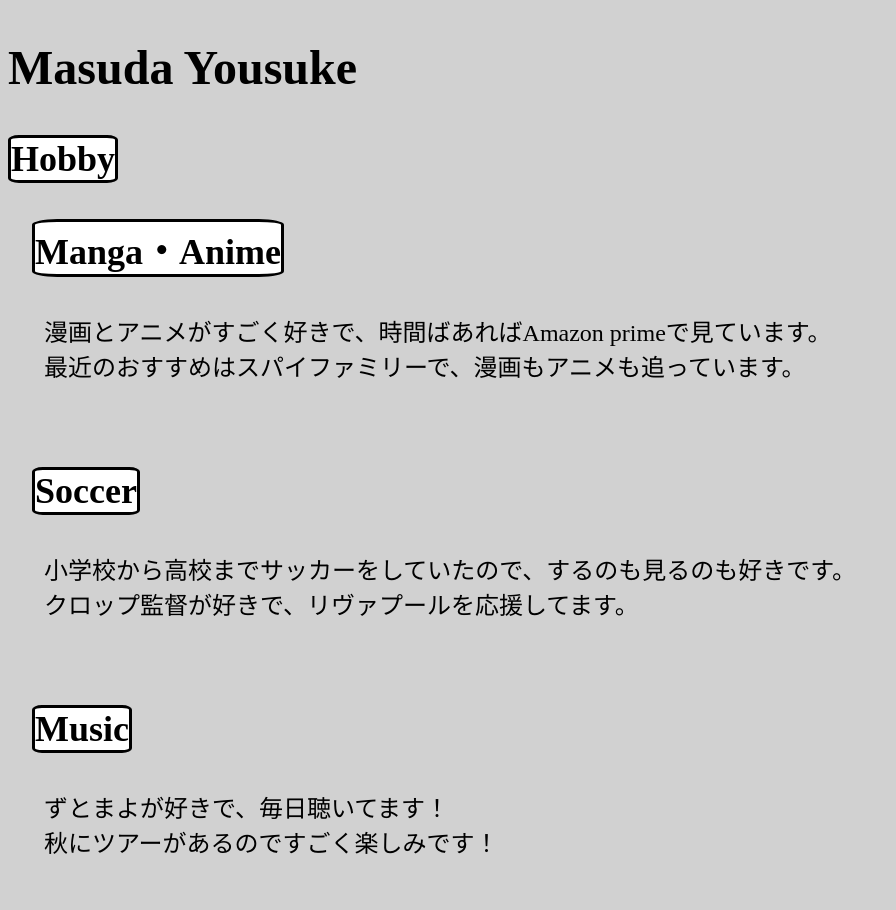
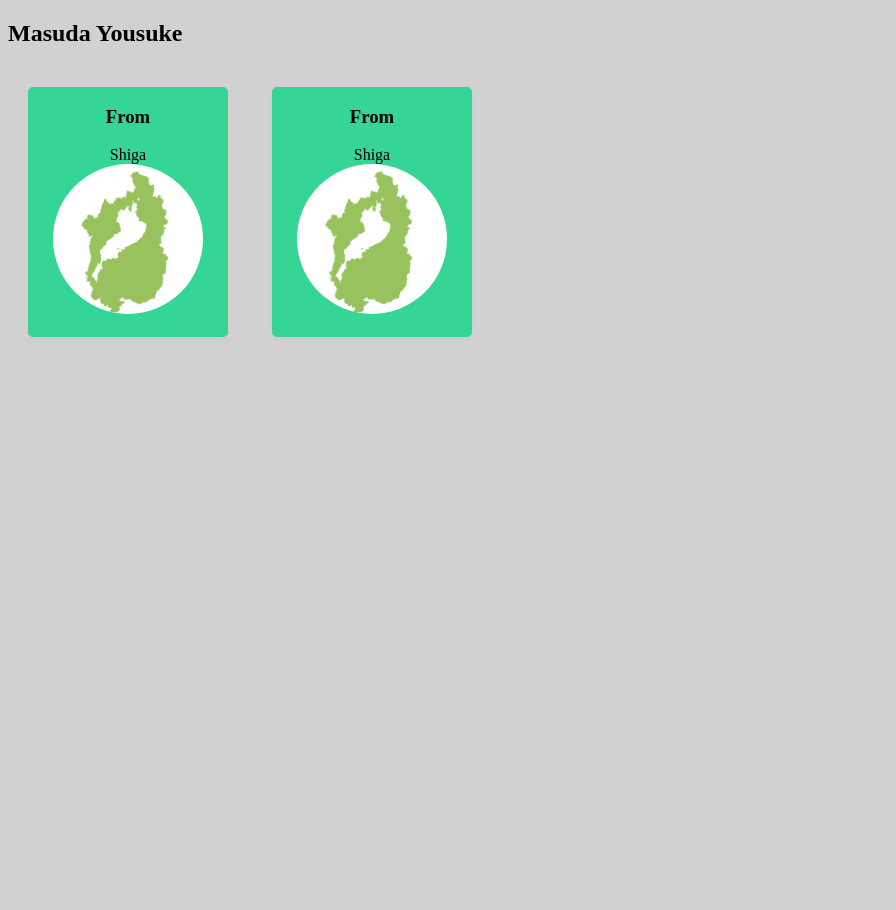
Before and after one commit to Masuda-1246/Doshiha, a plain HTML site: page network/index.html in a window 1280 px wide. Shown: the whole page, without its empty margins (0-896 px from the left). After the commit the page ends 800 px from the top, so only its background shows below. Drawn offline with Linux system fonts and the light colour scheme.

Commit message:
edit desgin

```diff
--- a/network/index.html
+++ b/network/index.html
@@ -15,51 +15,49 @@
       /* background: content-box radial-gradient(black, white);; */
       background-color: rgb(209, 209, 209);
     }
-    h2{
-    font-size: 48px;
+    h3 {
+      text-align: center;
     }
-    h3{
-    font-size: 36px;
-    background-color: white;
-    width: fit-content;
-    border-radius: 10% ;
-    border:solid;
+    img {
+      width: 150px;
+      height:150px;
+      border-radius: 50%;
+      background-color: white;
+      margin-left: 25px;
     }
-    p {
-      font-size:24px;
-      padding-left: 12px;
+    p{
+      text-align: center;
+      margin:0px;
     }
-    div {
-      padding-left: 24px;
-      padding-bottom: 24px;
-      margin-bottom: 24px;
-      border-radius: 40% 20% / 10% 40%;
+    .card {
+      width: 200px;
+      height: 250px;
+      background: #fff;
+      border-radius: 5px;
+      box-shadow: 0 2px 5px #ccc;
+      display: inline-block;
+      margin: 20px;
+    }
+    #from{
+      background-color:rgb(52, 213, 149);
     }
   </style>
 </head>
 <body>
   <h2>Masuda Yousuke</h2>
-
-    <h3>Hobby</h3>
+  <section class="card" id="from" >
     <div>
-    <h3>Manga・Anime</h3>
-    <p>漫画とアニメがすごく好きで、時間ばあればAmazon primeで見ています。<br>
-    最近のおすすめはスパイファミリーで、漫画もアニメも追っています。
-    </p>
-  </div>
-  <div>
-    <h3>Soccer</h3>
-    <p>小学校から高校までサッカーをしていたので、するのも見るのも好きです。<br>
-      クロップ監督が好きで、リヴァプールを応援してます。
-    </p>
-  </div>
-  <div>
-    <h3>Music</h3>
-    <p>ずとまよが好きで、毎日聴いてます！<br>
-    秋にツアーがあるのですごく楽しみです！
-    </p>
-  </div>
-
-
+      <h3>From</h3>
+      <p>Shiga</p>
+      <img src="shiga.png" />
+    </div>
+  </section>
+  <section class="card" id="from" >
+    <div>
+      <h3>From</h3>
+      <p>Shiga</p>
+      <img src="shiga.png" />
+    </div>
+  </section>
 </body>
 </html>
```
Also changed, not shown: network/shiga.png (added).
